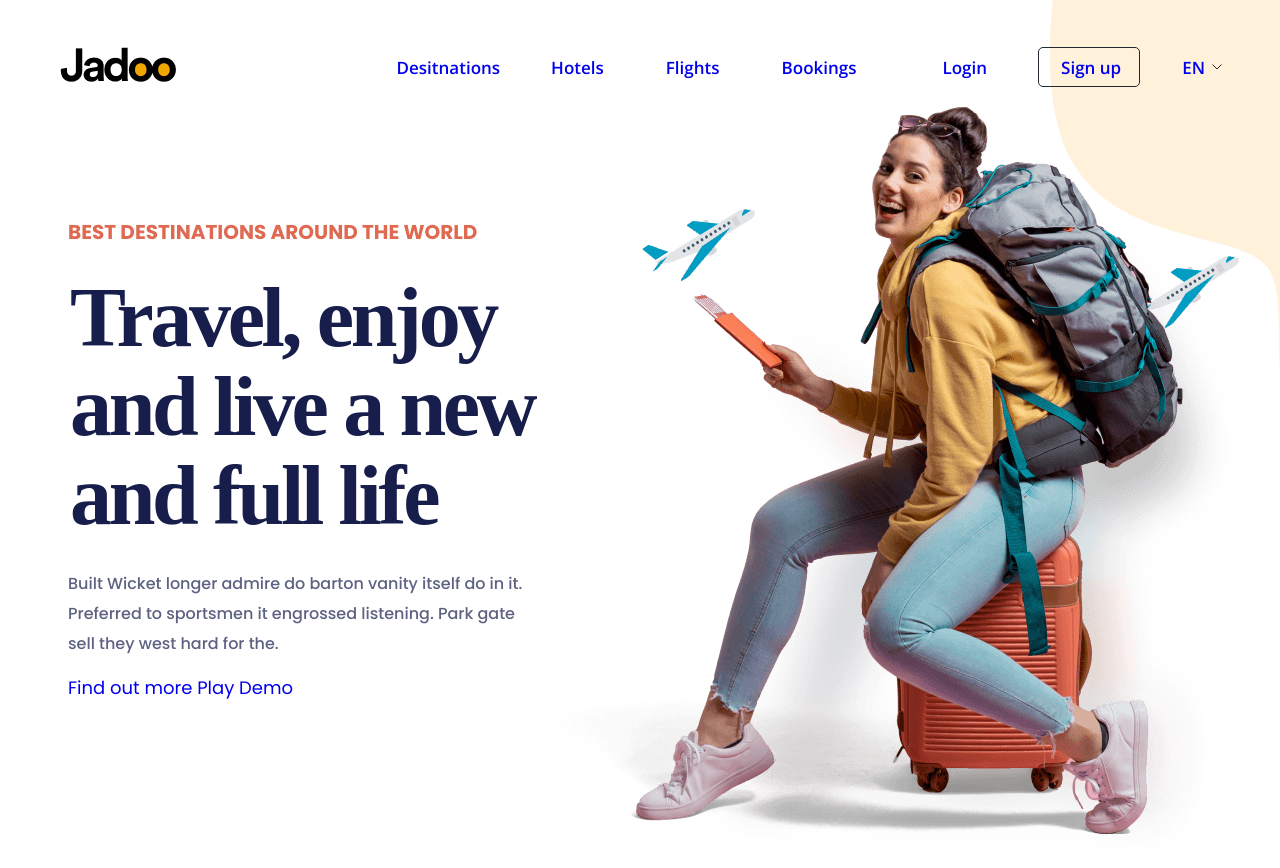
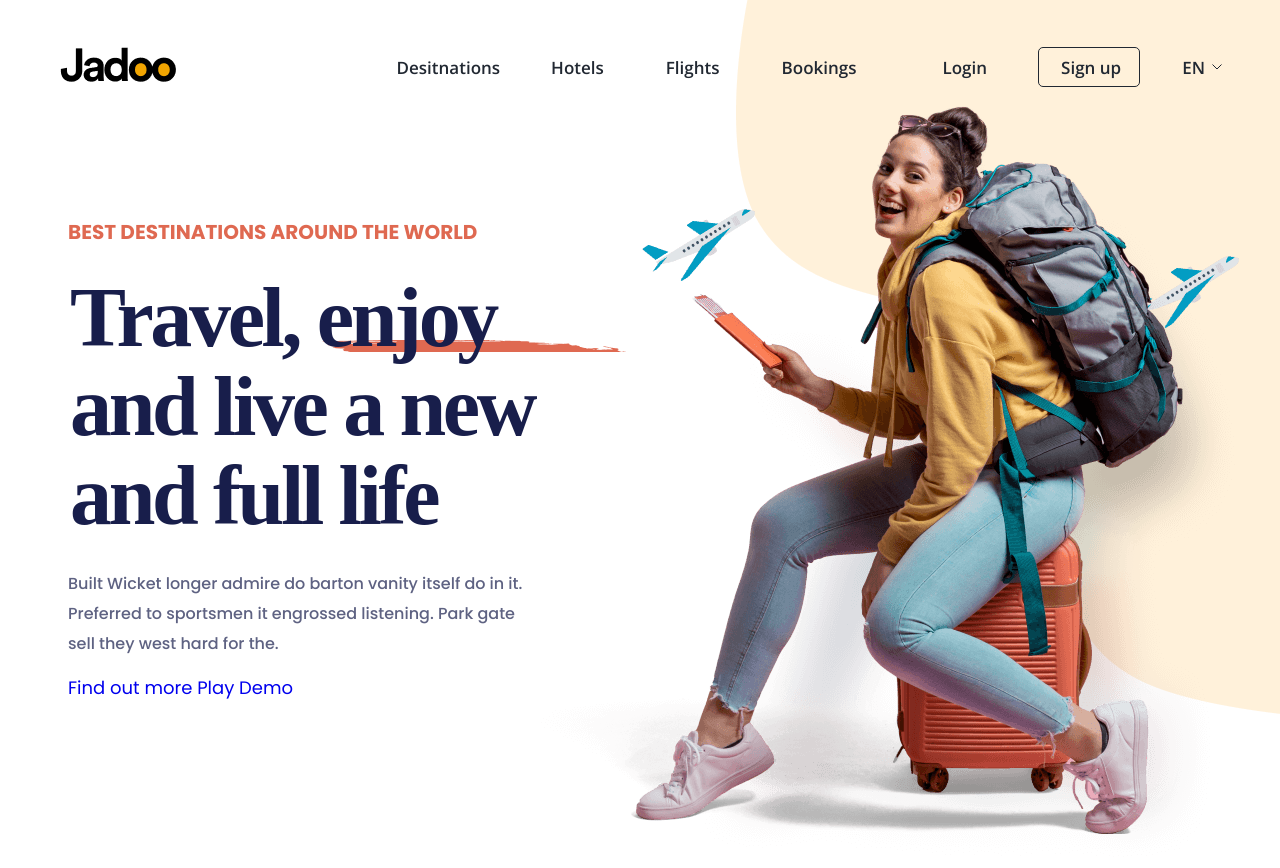
Before and after one commit to Liusch/travel, a plain HTML site: page index.html in a window 1280 px wide. Drawn offline with nearby package versions, Linux system fonts and the light colour scheme; a web font is replaced by a local one.

Commit message:
coorection

```diff
--- a/#source/scss/style.scss
+++ b/#source/scss/style.scss
@@ -19,7 +19,7 @@ body {
   z-index: 9;
 }
 .header__container {
-  width: 1160px;
+  max-width: 1160px;
   margin: 0 auto;
 }
 .header__wrapper {
@@ -70,6 +70,7 @@ body {
   border-radius: 5px;
 }
 .header__link {
+  color: #212832;
   font-family: "Open Sans";
   font-weight: 600;
   font-size: 17px;
@@ -100,6 +101,9 @@ body {
   -o-transition: 0.5s ease-in-out;
   transition: 0.5s ease-in-out;
 }
+.header__language-link {
+  color: #212832;
+}
 .header__language li a {
   padding: 3px;
   &:hover {
@@ -122,7 +126,7 @@ body {
   position: relative;
   min-height: 100vh;
   background: url(../img/intro-decore1.png) no-repeat;
-  background-position: 1050px -60px;
+  background-position: 736px 0px;
 }
 .intro__container {
   max-width: 1200px;
@@ -134,6 +138,8 @@ body {
 .intro__block {
   padding: 137px 28px;
   max-width: 50%;
+  background: url(../../img/intro-decore2.png) no-repeat;
+  background-position: 273px 260px;
 }
 .intro__title {
   margin-bottom: 26px;
@@ -173,8 +179,9 @@ body {
   position: absolute;
   top: 24px;
   right: -29px;
+  max-width: 66%;
 }
 .intro__image-pic {
-  float: left;
+  max-width: 100%;
 }
 //*intro end----------------------
--- a/index.html
+++ b/index.html
@@ -51,8 +51,8 @@
               <li class="header__item lang">
                 <a href="#!" class="header__link">EN</a>
                 <ul class="header__language">
-                  <li><a href="#!">EN</a></li>
-                  <li><a href="#!">RU</a></li>
+                  <li><a href="#!" class="header__language-link">EN</a></li>
+                  <li><a href="#!" class="header__language-link">RU</a></li>
                 </ul>
               </li>
             </ul>
```
Also changed, not shown: css/style.css.
